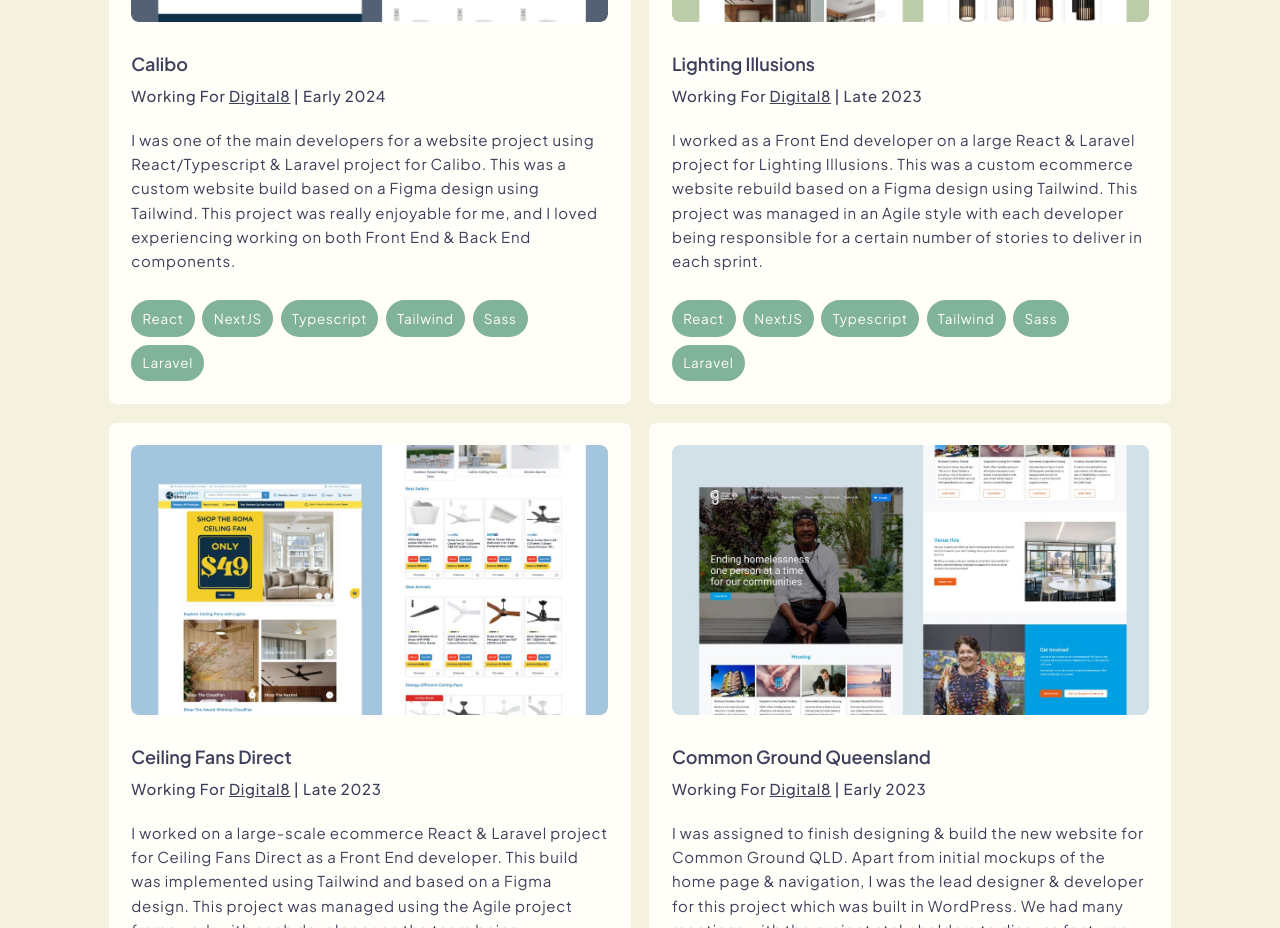
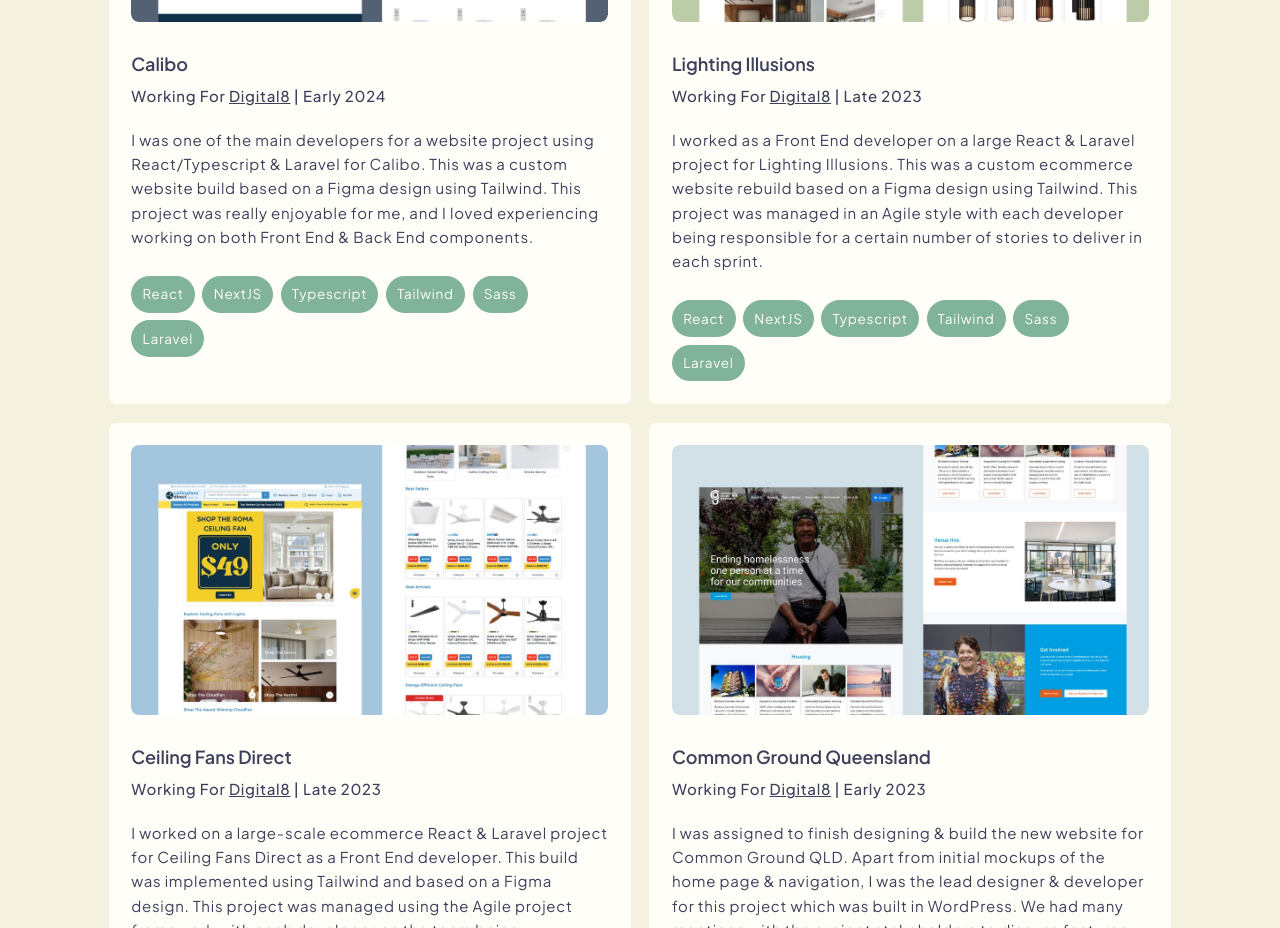
Before and after one commit to kati-e/portfolio, a React (Vite) app: page / in a window 1280 px wide. Shown: the part 1740-2668 px from the top of the page. Built offline with nearby package versions, Linux system fonts and the light colour scheme.

Commit message:
corrected a typo

```diff
--- a/src/data/consts.ts
+++ b/src/data/consts.ts
@@ -146,7 +146,7 @@
         workingFor: "Digital8",
         workingForLink: "https://digital8.com.au/",
         dateLaunched: "Early 2024",
-        excerpt: "I was one of the main developers for a website project using React/Typescript & Laravel project for Calibo. This was a custom website build based on a Figma design using Tailwind. This project was really enjoyable for me, and I loved experiencing working on both Front End & Back End components.",
+        excerpt: "I was one of the main developers for a website project using React/Typescript & Laravel for Calibo. This was a custom website build based on a Figma design using Tailwind. This project was really enjoyable for me, and I loved experiencing working on both Front End & Back End components.",
         featuredImage: { src: "/portfolio/calibo.jpg", alt: "Calibo Website Build" },
         siteUrl: "https://www.calibo.com.au/",
         techStack: ["React", "NextJS", "Typescript", "Tailwind", "Sass", "Laravel"]
```
